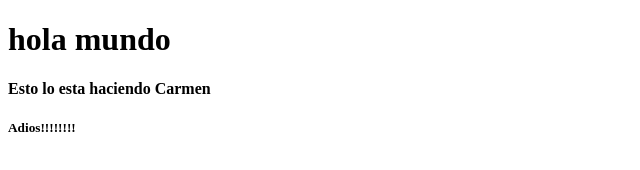
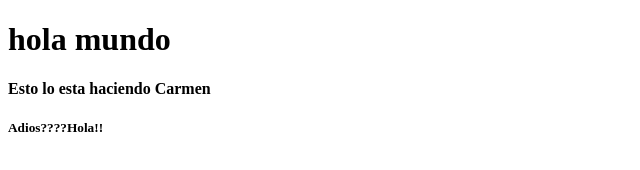
Before and after one commit to cvega-codeko/prueba-git, a plain HTML site: page index.html in a window 1280 px wide. Shown: the full height of the page, 0-640 px from the left. Drawn offline with Linux system fonts and the light colour scheme.

Commit message:
Update:index.html nueo String

```diff
--- a/index.html
+++ b/index.html
@@ -9,6 +9,6 @@
 <body>
     <h1>hola mundo</h1>
     <h4>Esto lo esta haciendo Carmen</h4>
-    <h5>Adios!!!!!!!!</h5>
+    <h5>Adios????Hola!!</h5>
 </body>
 </html>
```
